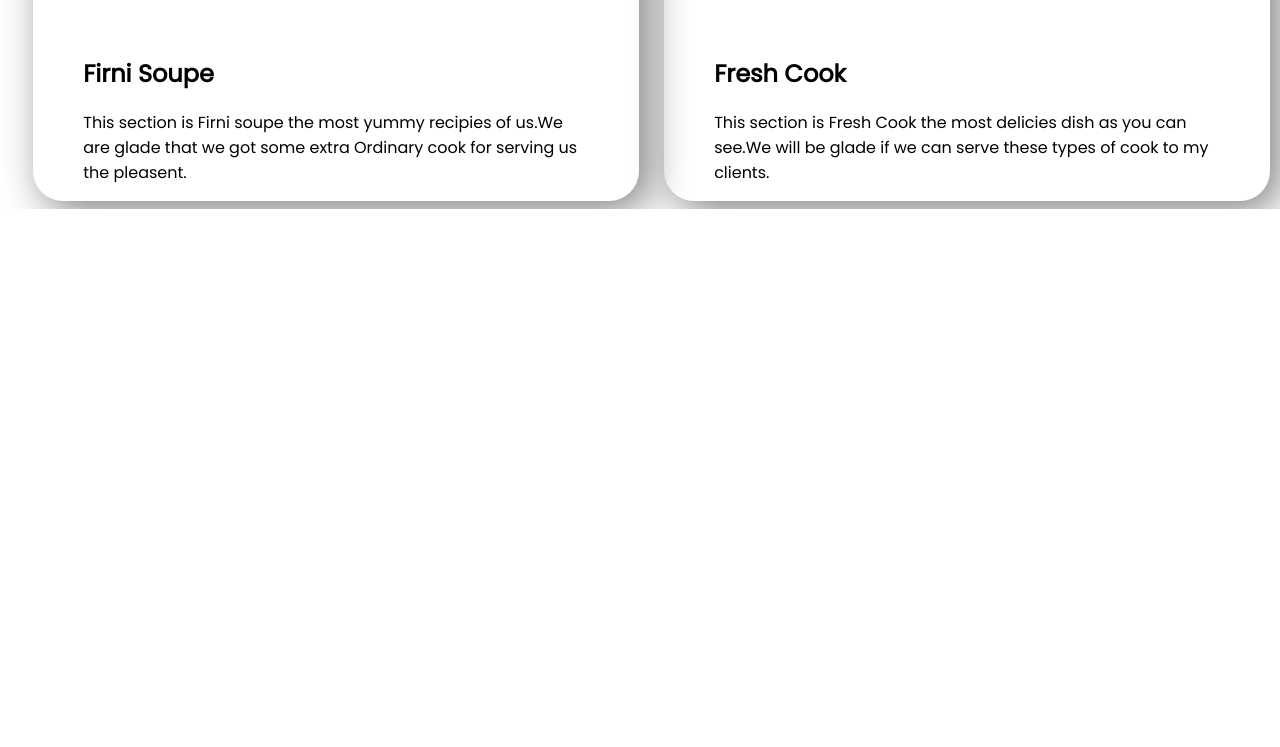
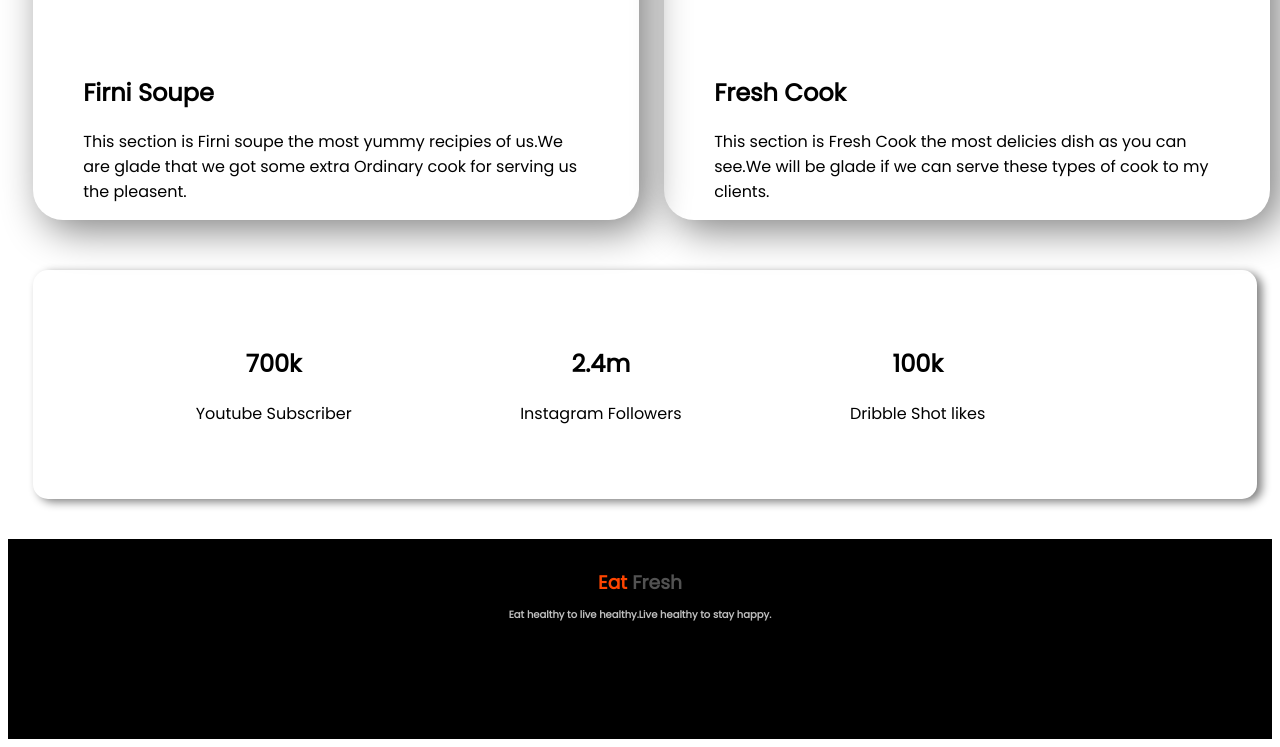
Before and after one commit to tamjida-web/eat-healthy, a plain HTML site: page index.html in a window 1280 px wide. Shown: the part 1516-2263 px from the top of the page. Before the commit the page ends 1725 px from the top, so only its background shows below. Drawn offline with Linux system fonts and the light colour scheme.

Commit message:
footer added

```diff
--- a/index.html
+++ b/index.html
@@ -49,6 +49,7 @@
             <h1>My Recipies</h1>
             <p>We provide various kind of Kacchi and Tehari</p>
             <p>As we are popular in your city,blindly you can keep taking food.</p>
+
         </div>
 
 
@@ -69,5 +70,42 @@
 
         </div>
     </section>
+    <section class="recipe-item">
+            <div class="social-media">
+
+                <div class="flexible">
+                    <h1> <b>700k</b></h1>
+                    <p>Youtube Subscriber</p>
+                </div>
+
+
+                <div class="flexible">
+                            <h2>2.4m</h2>
+                            <p>Instagram Followers</p>
+                        </div>
+
+                        <div class="flexible">
+                            <h2>100k</h2>
+                            <p>Dribble Shot likes</p>
+                        </div>
+
+
+    </div>
+</section>
+
+    </section>
 </body>
+
+<footer>
+    <div class="footer-div">
+        <h3>
+            <br>
+            <span class="footer-eat">Eat</span> <span class="footer-fresh">Fresh</span>
+            <br>
+            <p>Eat healthy to live healthy.Live healthy to stay happy.</p>
+        </h3>
+    </div>
+</footer>
+
+
 </html>
--- a/style.css
+++ b/style.css
@@ -60,22 +60,61 @@ body{
         margin-left: 40%;
        }
 
-h1{
 
-}
 .align{
     text-align: center;
+    margin-bottom: 35px;
 }
 .half-change{
+
     width: 40%;
     margin-left: 2%;
     padding-left: 50px;
     padding-right: 50px;
     box-shadow: 10px 10px 40px gray;
     border-radius: 30px;
+    margin-bottom: 50px;
 }
 .half-change img{
     width: 80%;
     margin: 10%;
 
 }
+
+.space{
+    line-height: 50%;
+}
+
+.flexible{
+    margin: 5% 5%;
+    margin-left: 10%;
+    text-align: center;
+
+}
+.social-media{
+    display: flex;
+     margin-left: 2%;
+     margin-right: 15px;
+     padding-left: 50px;
+     padding-right: 50px;
+     box-shadow: 5px 3px 10px gray;
+     border-radius: 15px;
+     margin-bottom: 40px;
+ }
+ footer{
+    background-color: black;
+    height: 200px;
+    text-align: center;
+    margin-bottom: 0%;
+}
+
+footer p{
+    font-size: 10px;
+    color: rgba(255, 255, 255, 0.747);
+}
+.footer-eat{
+    color: orangered;
+}
+.footer-fresh{
+    color: #808080a4;
+}
```
